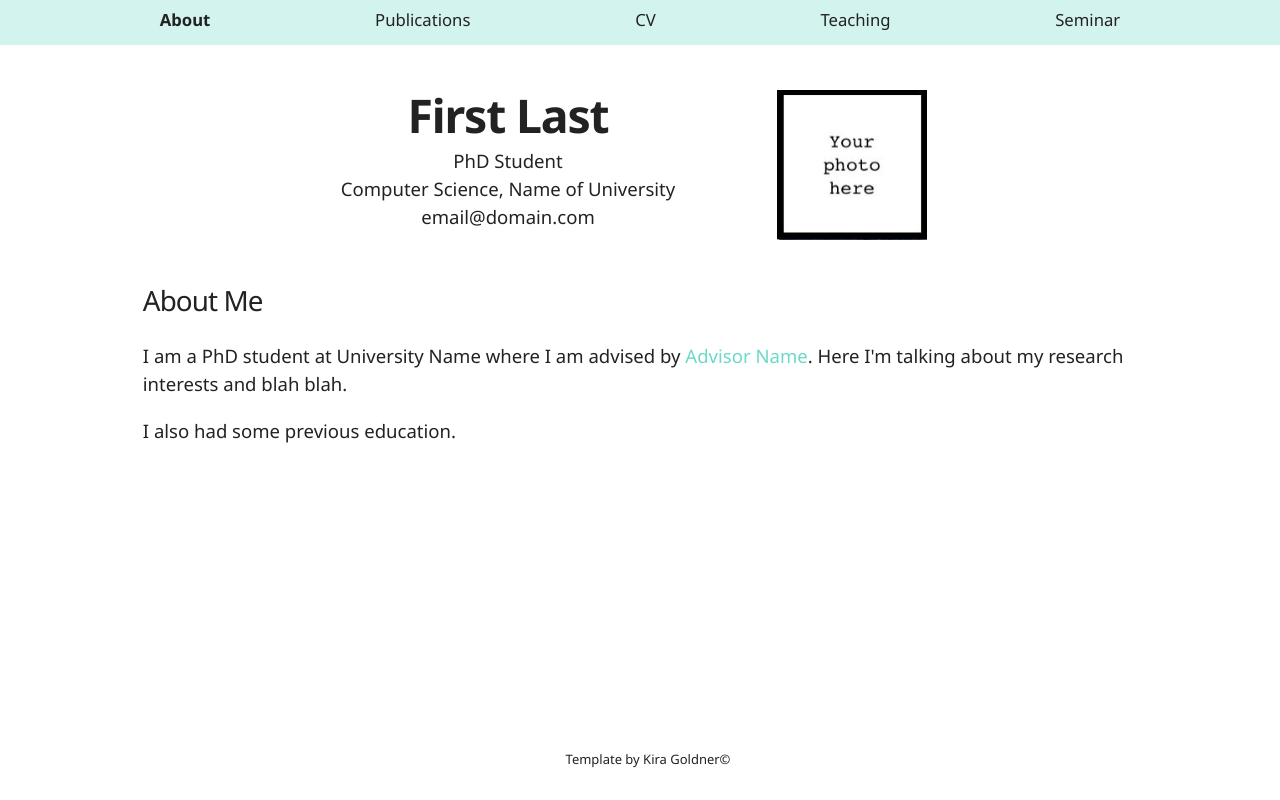
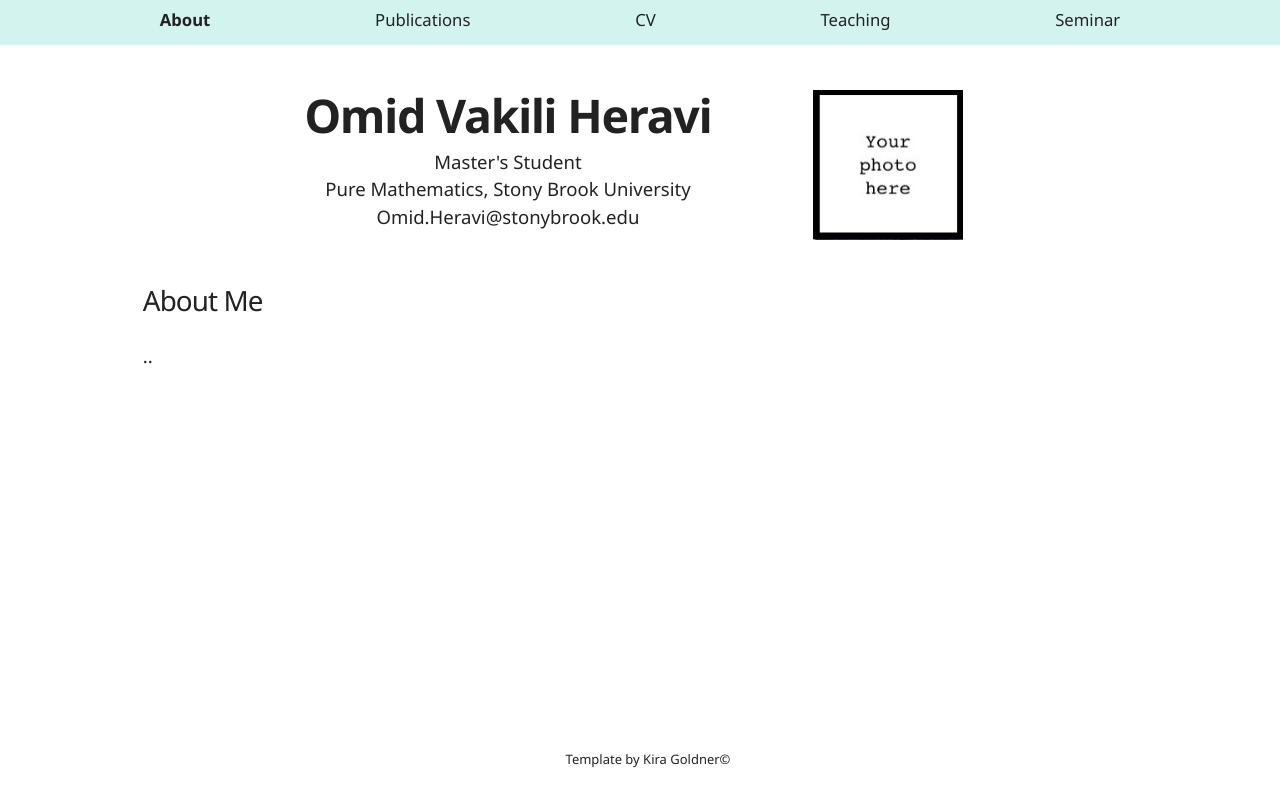
Before and after one commit to OmidVHeravi/OmidVHeravi.github.io, a plain HTML site: page index.html in a window 1280 px wide. Drawn offline with Linux system fonts and the light colour scheme.

Commit message:
Update index.html
Some cleaning up

```diff
--- a/index.html
+++ b/index.html
@@ -5,7 +5,7 @@
 <head>
 
 	<title>
-		First Last
+		Omid Vakili Heravi
 	</title>
 	<link rel="stylesheet" type="text/css" href="https://fonts.googleapis.com/css2?family=Noto+Sans:ital,wght@0,400;0,700;1,400;1,700&family=Vollkorn&display=swap">
 	<link rel="stylesheet" href="main.css" type="text/css"/>
@@ -29,10 +29,10 @@
 
     <div id="pagetitle">
 
-    <div id="name"> <h1>First Last</h1>
-    <p>PhD Student<br/>
-    Computer Science, Name of University<br/>
-    email@domain.com</p></div>
+    <div id="name"> <h1>Omid Vakili Heravi</h1>
+    <p>Master's Student<br/>
+    Pure Mathematics, Stony Brook University<br/>
+    Omid.Heravi@stonybrook.edu</p></div>
 
     <div id="headerimg"><img src="photo.jpg" width="150px"></div>
 
@@ -43,9 +43,9 @@
 <div>
       <h4>About Me</h4>
 
-      <p>I am a PhD student at University Name where I am advised by <a href="" target="_blank">Advisor Name</a>.  Here I'm talking about my research interests and blah blah.</p>
+      <p><a href="" target="_blank"></a>..</p>
 
-      <p>I also had some previous education.</p>
+      <p></p>
 </div>
 
 
```
